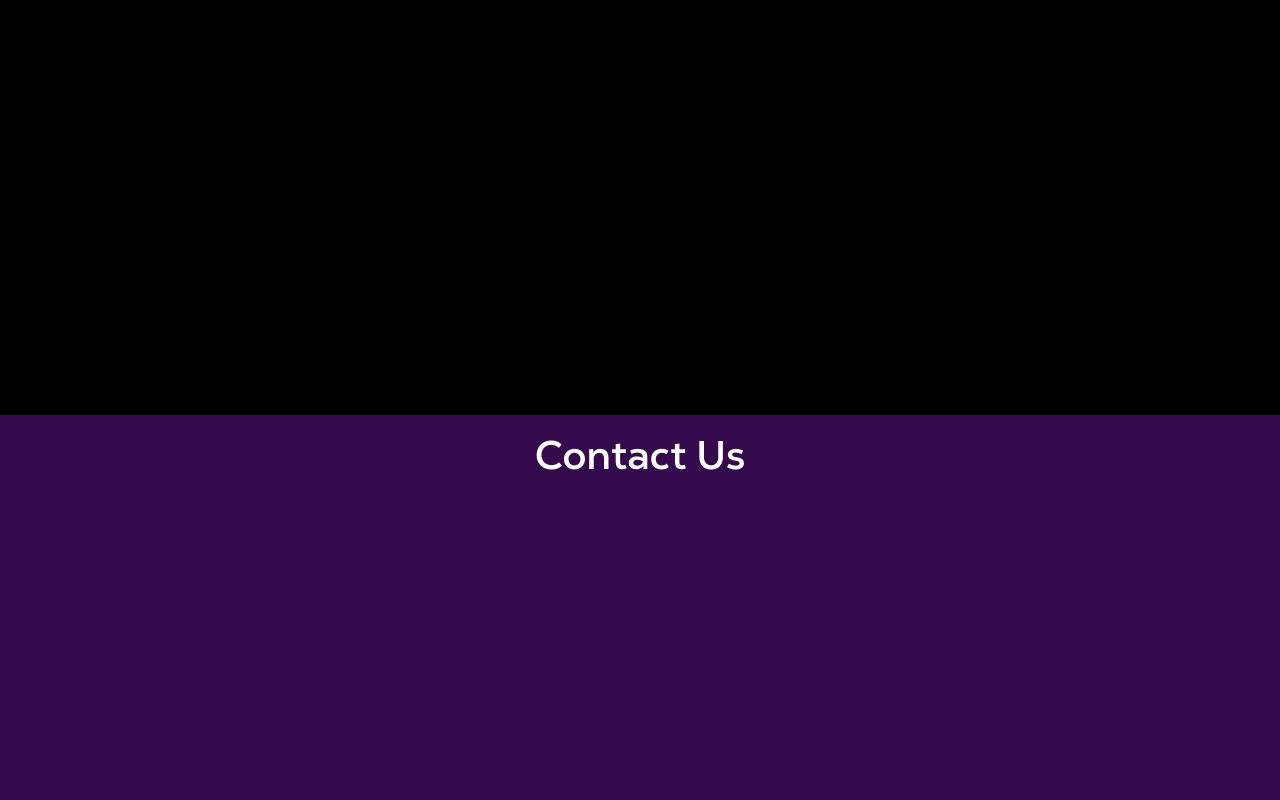
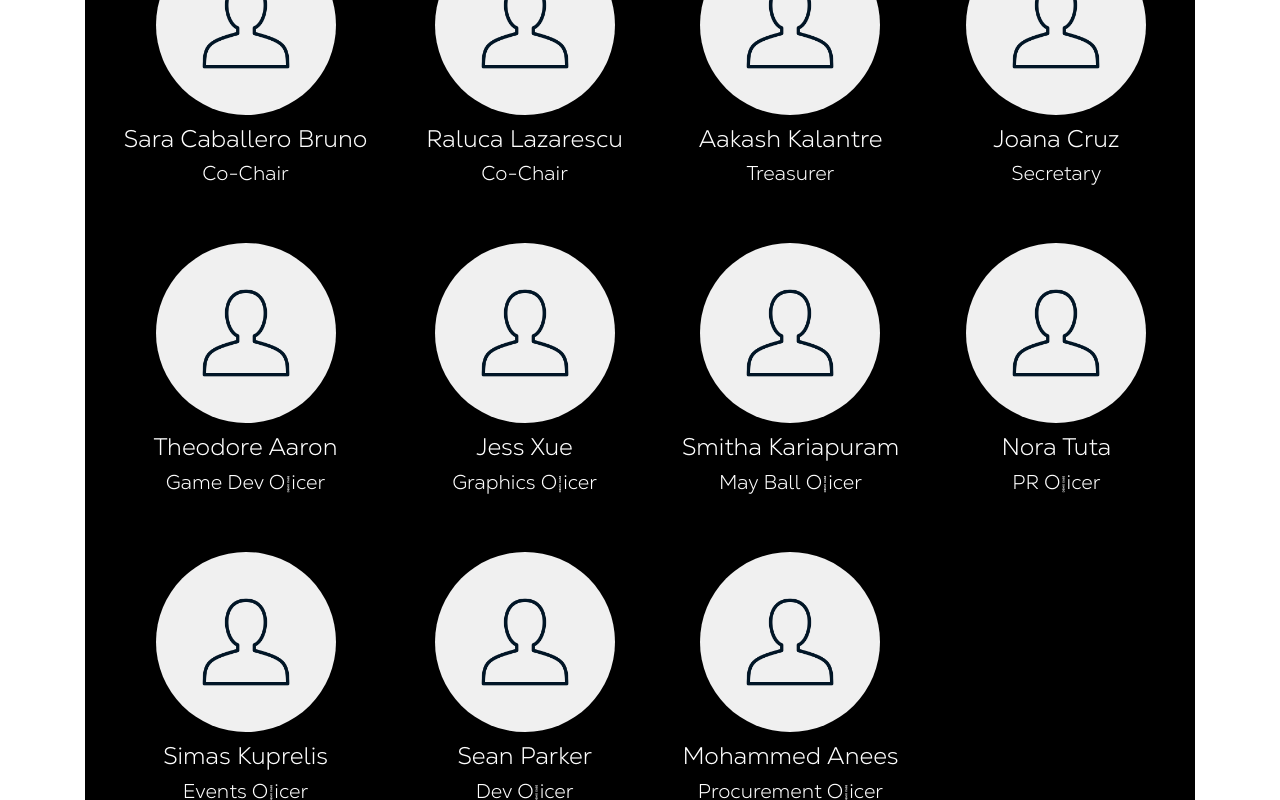
Before and after one commit to unicsmcr/unicsmcr.com-2019, a React (Create React App) app: page / in a window 1280 px wide. Shown: the part 1460-2260 px from the top of the page. Built offline with nearby package versions, Linux system fonts and the light colour scheme.

Commit message:
added meet the team

```diff
--- a/src/Home.js
+++ b/src/Home.js
@@ -3,6 +3,7 @@ import styled from 'styled-components';
 import { FontAwesomeIcon } from '@fortawesome/react-fontawesome';
 import './font.css';
 import './home.css';
+import user from './assets/user.png';
 
 const Header = styled.div`
     color:white;
@@ -30,6 +31,7 @@ export default class Home extends React.Component {
     render() {
         return(
             <div>
+            <body id="home-page">
                 <div class="divBlack">
                     <Header style={{fontSize:"5em"}}>Uni<span style={{color:"yellow"}}>CS</span></Header>
                     <h2 style={{textAlign:"center", color:"white"}}>University of Manchester</h2>
@@ -43,6 +45,87 @@ export default class Home extends React.Component {
 
                 <div class="divBlack">
                     <Header>Meet The Team</Header>
+                    <div class="grid-container">
+                        <div class="grid-item">
+                            <img class="team-pic" src={user} alt="team-1"/>
+                            <figcaption class="text">
+                                <h4>Sara Caballero Bruno</h4>
+                                <h5>Co-Chair</h5>
+                            </figcaption>
+                        </div>
+                        <div class="grid-item">
+                            <img class="team-pic" src={user} alt="team-1"/>
+                            <figcaption class="text">
+                                <h4>Raluca Lazarescu</h4>
+                                {/* font doesn't support the accents in her name */}
+                                <h5>Co-Chair</h5>
+                            </figcaption>
+                        </div>
+                        <div class="grid-item">
+                            <img class="team-pic" src={user} alt="team-1"/>
+                            <figcaption class="text">
+                                <h4>Aakash Kalantre</h4>
+                                <h5>Treasurer</h5>
+                            </figcaption>
+                        </div>
+                        <div class="grid-item">
+                            <img class="team-pic" src={user} alt="team-1"/>
+                            <figcaption class="text">
+                                <h4>Joana Cruz</h4>
+                                <h5>Secretary</h5>
+                            </figcaption>
+                        </div>
+                        <div class="grid-item">
+                            <img class="team-pic" src={user} alt="team-1"/>
+                            <figcaption class="text">
+                                <h4>Theodore Aaron</h4>
+                                <h5>Game Dev Officer</h5>
+                            </figcaption>
+                        </div>
+
+                        <div class="grid-item">
+                            <img class="team-pic" src={user} alt="team-1"/>
+                            <figcaption class="text">
+                                <h4>Jess Xue</h4>
+                                <h5>Graphics Officer</h5>
+                            </figcaption>
+                        </div>
+                        <div class="grid-item">
+                            <img class="team-pic" src={user} alt="team-1"/>
+                            <figcaption class="text">
+                                <h4>Smitha Kariapuram</h4>
+                                <h5>May Ball Officer</h5>
+                            </figcaption>
+                        </div>
+                        <div class="grid-item">
+                            <img class="team-pic" src={user} alt="team-1"/>
+                            <figcaption class="text">
+                                <h4>Nora Tuta</h4>
+                                <h5>PR Officer</h5>
+                            </figcaption>
+                        </div>
+                        <div class="grid-item">
+                            <img class="team-pic" src={user} alt="team-1"/>
+                            <figcaption class="text">
+                                <h4>Simas Kuprelis</h4>
+                                <h5>Events Officer</h5>
+                            </figcaption>
+                        </div>
+                        <div class="grid-item">
+                            <img class="team-pic" src={user} alt="team-1"/>
+                            <figcaption class="text">
+                                <h4>Sean Parker</h4>
+                                <h5>Dev Officer</h5>
+                            </figcaption>
+                        </div>
+                        <div class="grid-item">
+                            <img class="team-pic" src={user} alt="team-1"/>
+                            <figcaption class="text">
+                                <h4>Mohammed Anees</h4>
+                                <h5>Procurement Officer</h5>
+                            </figcaption>
+                        </div>
+                    </div>
                 </div>
                 <div class="divPurple">
                     <Header>Contact Us</Header>
@@ -77,6 +160,8 @@ export default class Home extends React.Component {
                         </div>
                     </div>
                 </section>
+            </body>
+
 
 
             </div>
--- a/src/home.css
+++ b/src/home.css
@@ -1,8 +1,8 @@
 .divBlack, .divPurple {
-    width: 100vw;
+    /* width: 100vw; */
     position: relative;
-    margin-left: -50vw;
-    left: 50%;
+    /* margin-left: -50vw;
+    left: 50%; */
     font-family: "Nexa Light";
     min-height:600px;
     padding-bottom: 20px;
@@ -12,6 +12,28 @@
     background-color:black;
 }
 
+
 .divPurple {
     background-color:#350B4D;
 }
+
+
+.team-pic {
+    width: 200px;
+    border-radius: 50%;
+    padding: 10px;
+}
+
+.grid-container {
+    display: grid;
+    grid-template-columns: auto auto auto auto;
+    padding: 10px;
+  }
+.grid-item {
+    padding: 20px;
+    text-align: center;
+}
+
+.text {
+    color: white;
+}
```
Also changed, not shown: src/assets/user.png (added).
